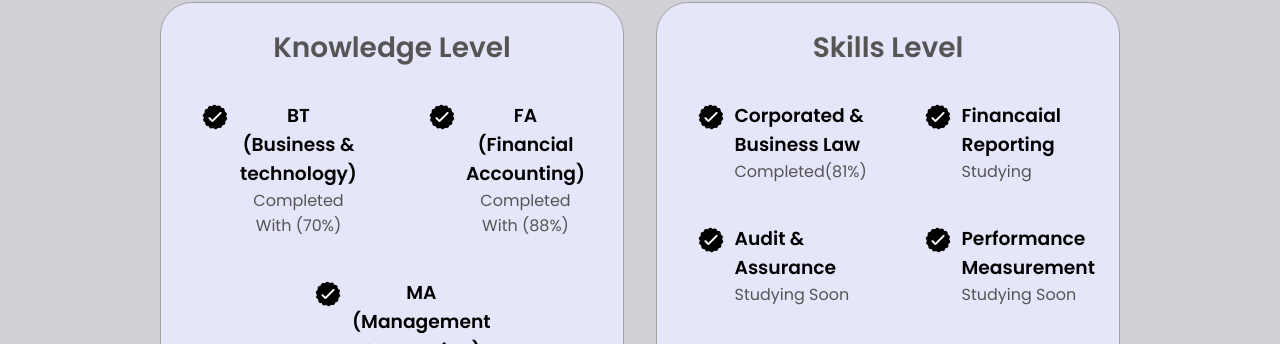
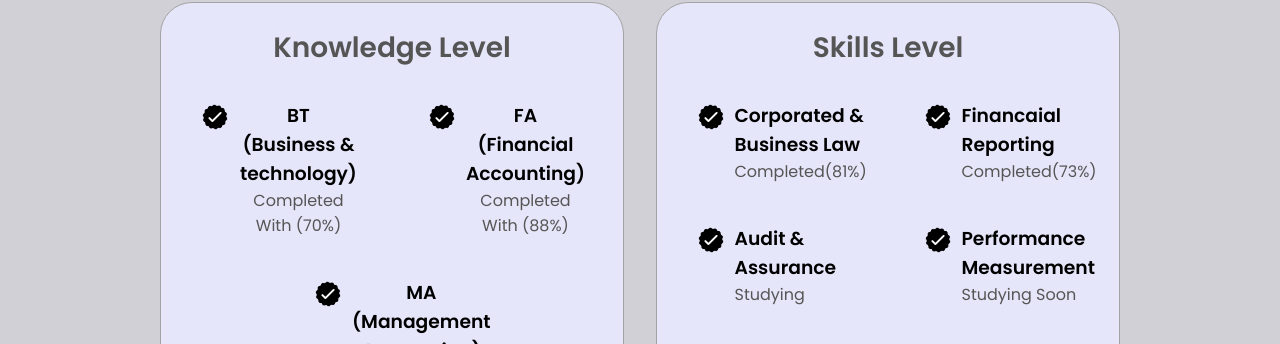
Before and after one commit to AK-KHANES/ishanko, a plain HTML site: page index.html in a window 1280 px wide. Shown: the part 1830-2174 px from the top of the page. Drawn offline with Linux system fonts and the light colour scheme.

Commit message:
Fr completed

```diff
--- a/index.html
+++ b/index.html
@@ -150,14 +150,14 @@
                 <img src="./assets/checkmark.png" alt="Experience icon" class="icon" />
                 <div>
                   <h3>Financaial Reporting</h3>
-                  <p>Studying</p>
+                  <p>Completed(73%)</p>
                 </div>
               </article>
               <article>
                 <img src="./assets/checkmark.png" alt="Experience icon" class="icon" />
                 <div>
                   <h3>Audit & Assurance</h3>
-                  <p>Studying Soon </p>
+                  <p>Studying</p>
                 </div>
               </article>
               <article>
```
